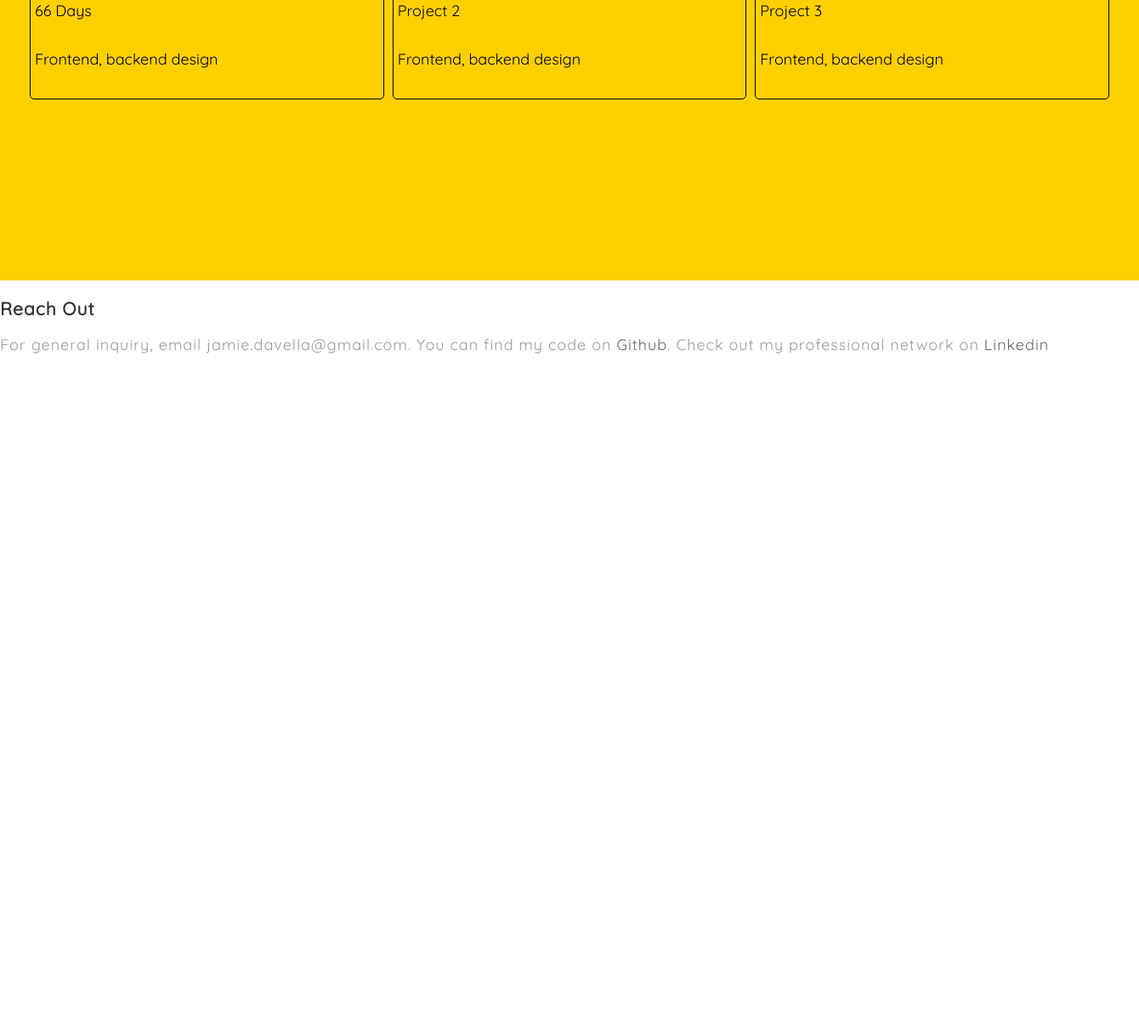
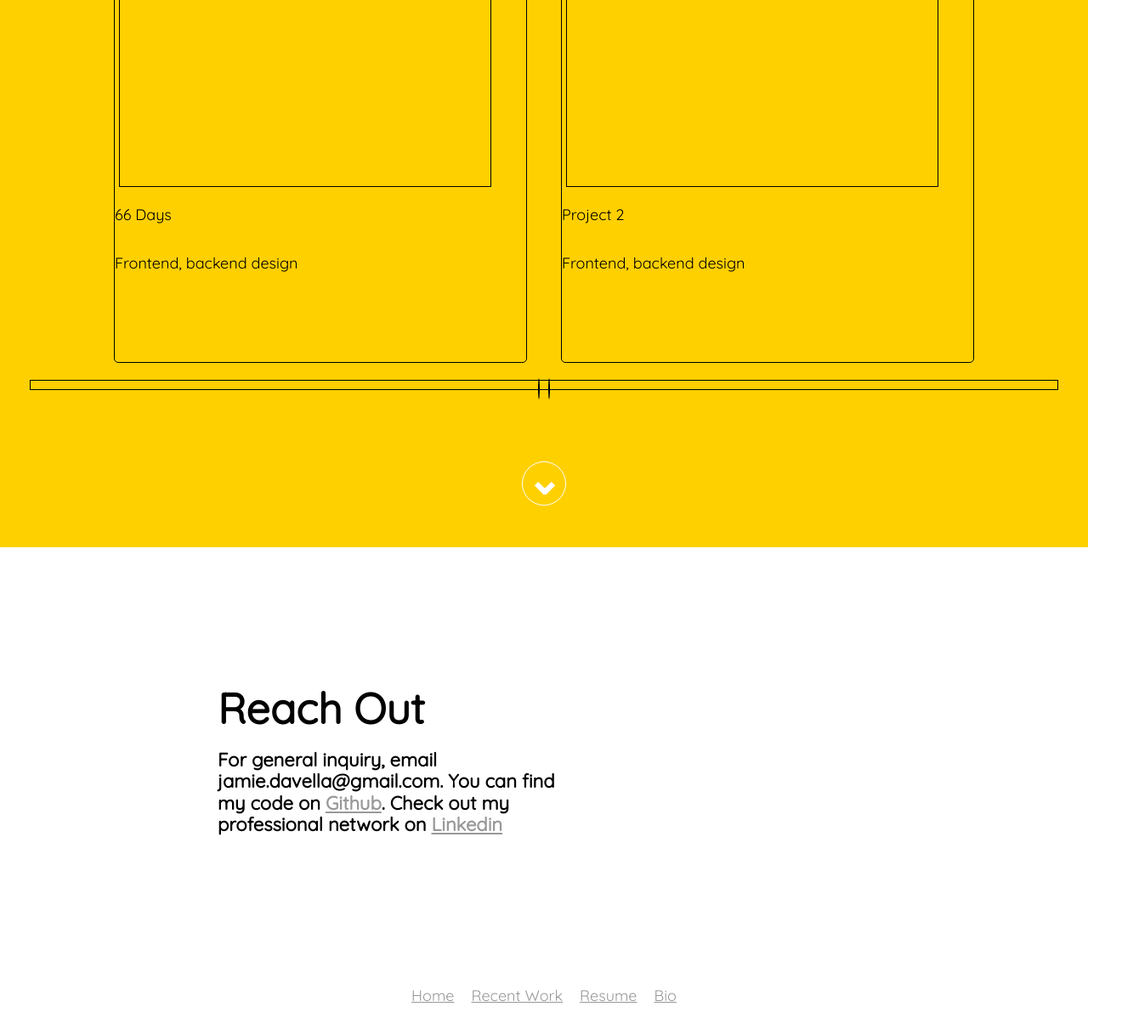
Before and after one commit to davellaj/Portfolio, a plain HTML site: page portfolio.html in a window 1280 px wide. Shown: the part 1000-2218 px from the top of the page at 85% size, 1340 px wide, since content can reach past the window. Before the commit the page ends 1435 px from the top, so only its background shows below. Drawn offline with nearby package versions, Linux system fonts and the light colour scheme; a web font is replaced by a local one.

Commit message:
styling on header and footer complete

```diff
--- a/main.css
+++ b/main.css
@@ -4,12 +4,42 @@ body{
 	/*color: #66666a;*/
 	color: black;
 }
+a:link, a:visited {
+    color:  #99999A;
+}
+a:hover {
+	color: #333338;
+}
+.scroll-down {
+  min-height: 150px;
+	display: flex;
+	justify-content: center;
+	align-items: center;
+}
+.down-arrow {
+  text-decoration: none;
+	text-align: center;
+	line-height: 40px;
+	color: white;
+	font-size: 50px;
+	width: 50px;
+	height: 50px;
+	font-weight: bold;
+	border: 1px solid white;
+	border-radius: 50%;
+}
+a.down-arrow {
+	color: white;
+}
+a.down-arrow:hover {
+	color: #333338;
+}
 
 #top-header {
 	margin-top: 20px;
 	min-height: 200px;
 	padding-left: 20%;
-  padding-right: 20%;
+  padding-right: 5%;
 	display: flex;
 	justify-content: space-between;
 }
@@ -26,14 +56,9 @@ img {
   list-style: none;
   display: flex;
 	padding: 20px;
-	color:  #99999A;
 }
 .top-header-a {
-  color:  #99999A;
 	margin: 10px;
-}
-.top-header-a:hover {
-	color: #333338;
 }
 
 #middle-header {
@@ -44,12 +69,12 @@ img {
 	padding-left: 20%;
 }
 
-#name {
+.title {
 	font-size: 50px;
 	margin: 0px;
 }
 
-#about {
+.more-info {
 font-size: 22px;
 max-width: 40%;
 margin: 20px 0px 0px 0px;
@@ -63,9 +88,6 @@ margin: 20px 0px 0px 0px;
 .bottom-header-a {
   color:  #99999A;
 }
-.bottom-header-a:hover {
-	color: #333338;
-}
 .recent-work-a {
 	margin-right: 10px;
 }
@@ -74,50 +96,48 @@ margin: 20px 0px 0px 0px;
 }
 
 #main-container {
-	min-height: 650px;
-	padding: 30px;
+	min-height: 900px;
 	background-color: #FFD000;
 	width: 100%;
 }
-#scroll-down {
-  min-height: 150px;
+
+#projects {
+  display: flex;
+	flex-flow: wrap;
+  justify-content: center;
+	margin: 35px;
+}
+#project-navigator {
+	width: 100%;
+	height: 10px;
+	font-size: 100%;
+	border: 1px solid black;
 	display: flex;
 	justify-content: center;
-	align-items: center;
+
 }
-#down-arrow {
-  text-decoration: none;
-	text-align: center;
-	line-height: 40px;
-	color: white;
-	font-size: 50px;
-	width: 50px;
-	height: 50px;
-	font-weight: bold;
-	border: 1px solid white;
-	border-radius: 50%;
+.project-slide {
+	height: 3px;
+	width: 3px;
+	border: 1px solid black;
+  border-radius: 50%;
+	margin-left: 5px;
+  margin-right: 5px;
 }
-#projects {
-  display: flex;
-  align-items: center;
-}
-
-
 .project-container {
 	display: flex;
 	flex-direction: column;
 	justify-content: center;
-	width: 33%;
-	height: 300px;
+	width: 40%;
+	height: 600px;
 	border: 1px solid black;
 	border-radius: 5px;
-	margin: 5px;
-	padding: 5px;
+	margin: 20px;
 }
 
 .project-image{
 	border: 1px solid black;
-	height: 150px;
+	height: 300px;
 	width: 90%;
 	margin: 5px;
 }
@@ -130,23 +150,20 @@ div.project-container:hover {
 	background-color: #FFFFFF;
 }
 
-
 footer {
-	color: #99999A;
-	letter-spacing: 1px;
+	min-height: 100px;
+}
+#reach-out {
+	min-height: 500px;
+	display: flex;
+	flex-direction: column;
+	justify-content: center;
+	padding-left: 20%;
 }
 
-footer h3 {
-	color: #333338;
+#bottom-nav-ul {
+  list-style: none;
+  display: flex;
+	padding: 0px;
+  justify-content: center;
 }
-
-footer a {
-	color: #66666a;
-	text-decoration: none;
-	border-bottom: 1px solid transparent;
-}
-
-footer a:hover {
-	color: #333338;
-	border-bottom: 1px solid #dddddf;
-}
--- a/portfolio.html
+++ b/portfolio.html
@@ -4,8 +4,7 @@
 	<title>Jamie Davella</title>
   <!-- Normalize.css, a cross-browser reset file -->
   <link href="https://cdnjs.cloudflare.com/ajax/libs/normalize/4.1.1/normalize.css" rel="stylesheet">
-	<link href="https://fonts.googleapis.com/css?family=Lato" rel="stylesheet">
-<link href="https://fonts.googleapis.com/css?family=Petit+Formal+Script" rel="stylesheet">
+  <!--fonts  -->
   <link href="https://fonts.googleapis.com/css?family=Quicksand" rel="stylesheet">
   <link rel="stylesheet" type="text/css" href="main.css">
 
@@ -22,15 +21,15 @@
       <nav top-header-nav>
         <ul id="top-header-ul">
           <li><a href="" class="top-header-a">Home</a></li>
-          <li><a href="" class="top-header-a">About</a></li>
           <li><a href="" class="top-header-a">Resume</a></li>
+          <li><a href="" class="top-header-a">Bio</a></li>
         </ul>
       </nav>
 	</section>
 
 	<section id="middle-header">
-  		<h1 id="name">Jamie Davella</h1>
-  		<h3 id="about">
+  		<h1 class="title">Jamie Davella</h1>
+  		<h3 class="more-info">
         Passionate about using the tools of programming for civic tech,
         public transportation & big data analysis.
       </h3>
@@ -48,9 +47,10 @@
 	</section>
 
 	<main id="main-container">
-    <div id="scroll-down">
-      <a href="#projects" id="down-arrow">&#8964</a>
+    <div class="scroll-down">
+      <a href="#projects" class="down-arrow">&#8964</a>
     </div>
+
     <div id="projects">
   		<div class="project-container">
   			<div class="project-image">
@@ -70,20 +70,43 @@
   			<p>Frontend, backend design</p>
   		</div>
 
-  		<div class="project-container">
-  			<div class="project-image">
-  				<button>Demo</button>
-  				<button>Source</button>
+      <div id="project-navigator">
+        <div>
+          <a href="" class="project-slide"></a>
         </div>
-  			<p>Project 3</p>
-  			<p>Frontend, backend design</p>
+        <div>
+          <a href="" class="project-slide"></a>
         </div>
+      </div>
+    </div>
+    <div class="scroll-down">
+      <a href="#reach-out" class="down-arrow">&#8964</a>
     </div>
 	</main>
 
+	<section id="reach-out">
+		<h3 class="title">Reach Out</h3>
+		<h3 class="more-info">
+      For general inquiry, email jamie.davella@gmail.com. You can find my code on <a href="https://github.com/davellaj">Github</a>. Check out my professional network on <a href="https://www.linkedin.com/in/jamie-davella-41109525">Linkedin</a>
+    </h3>
+	</section>
   <footer>
-		<h3 id="reach-out">Reach Out</h3>
-		<p>For general inquiry, email jamie.davella@gmail.com. You can find my code on <a href="https://github.com/davellaj">Github</a>. Check out my professional network on <a href="https://www.linkedin.com/in/jamie-davella-41109525">Linkedin</a></p>
+    <nav id="bottom-nav">
+      <ul id="bottom-nav-ul">
+        <li>
+          <a href="#top-header" class="top-header-a">Home</a>
+        </li>
+        <li>
+          <a href="#projects" class="top-header-a">Recent Work</a>
+        </li>
+        <li>
+          <a href="" class="top-header-a">Resume</a>
+        </li>
+        <li>
+          <a href="" class="top-header-a">Bio</a>
+        </li>
+      </ul>
+    </nav>
   </footer>
 </body>
 </html>
```
Lines whose indentation alone changed are shown as unchanged.
